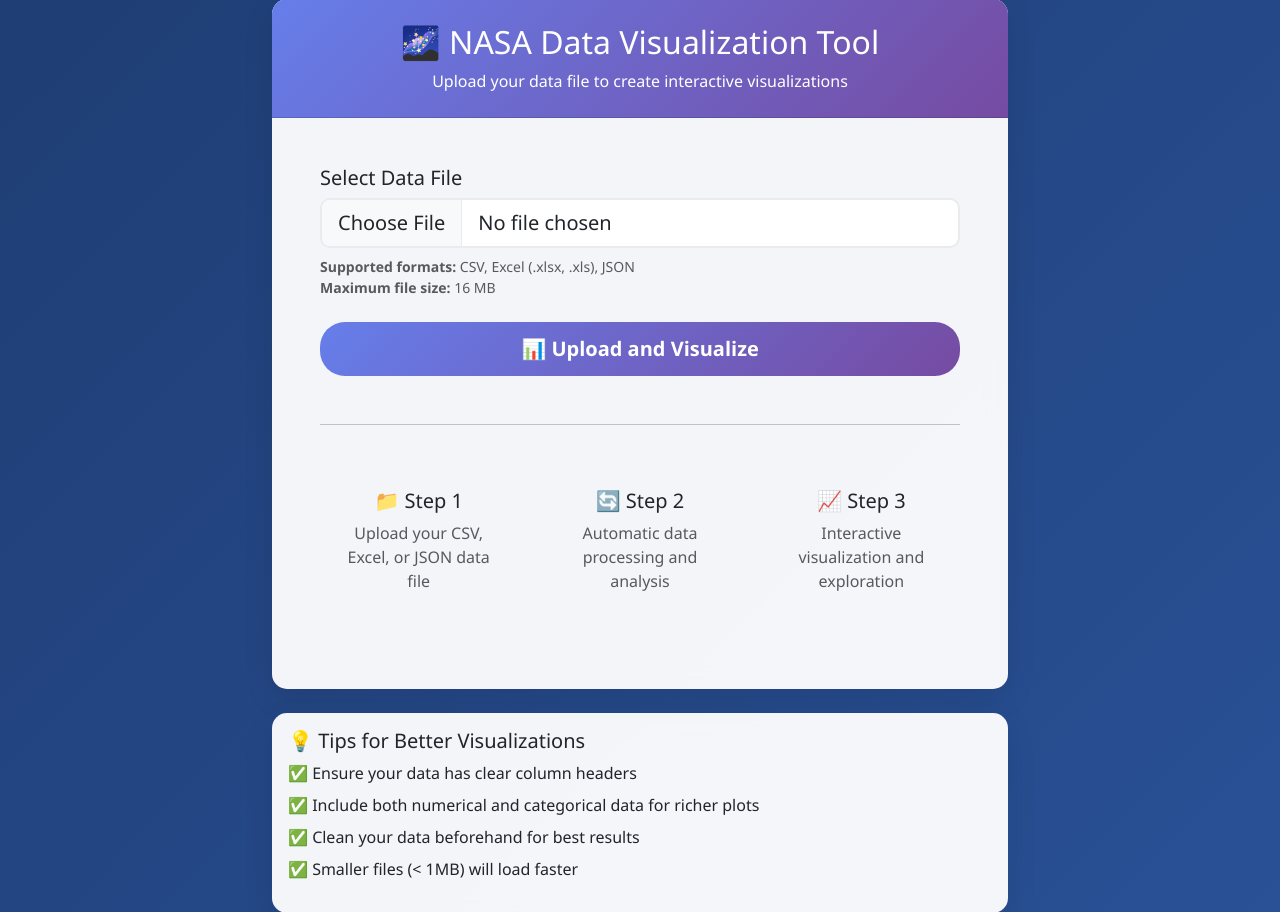
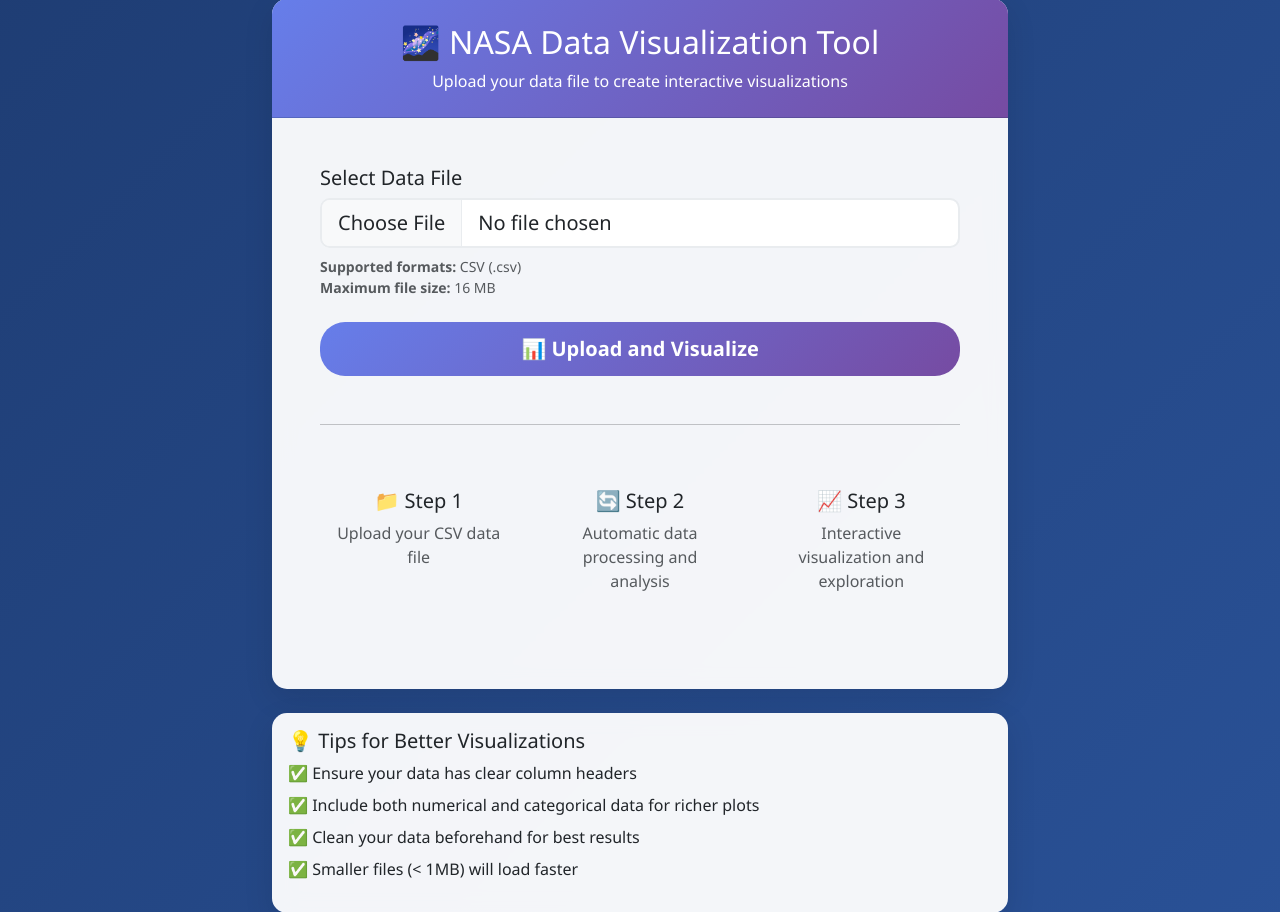
Before and after one commit to dyka3773/exoplings, a Flask app: page / in a window 1280 px wide. Shown: the part 153-1065 px from the top of the page. Run offline with Flask 3, Linux system fonts and the light colour scheme.

Commit message:
feat: remove support for all file formats except for csv

```diff
--- a/src/exoplings/data_processing.py
+++ b/src/exoplings/data_processing.py
@@ -12,10 +12,6 @@ def load_data(filepath) -> pd.DataFrame:
         file_ext = filepath.rsplit(".", 1)[1].lower()
         if file_ext == "csv":
             df = pd.read_csv(filepath)
-        elif file_ext in ["xlsx", "xls"]:
-            df = pd.read_excel(filepath)
-        elif file_ext == "json":
-            df = pd.read_json(filepath)
         else:
             raise ValueError(f"Unsupported file format: {file_ext}")
         return df
--- a/src/exoplings/routes.py
+++ b/src/exoplings/routes.py
@@ -65,7 +65,7 @@ def register_routes(app):
                 os.remove(filepath)
                 return redirect(request.url)
         else:
-            flash("Invalid file type. Please upload a CSV, Excel, or JSON file.")
+            flash("Invalid file type. Please upload a CSV file.")
             return redirect(request.url)
 
     @app.route("/visualize/<filename>")
--- a/src/exoplings/templates/index.html
+++ b/src/exoplings/templates/index.html
@@ -18,10 +18,10 @@
                                class="form-control form-control-lg"
                                id="file"
                                name="file"
-                               accept=".csv,.xlsx,.xls,.json"
+                               accept=".csv"
                                required>
                         <div class="form-text mt-2">
-                            <strong>Supported formats:</strong> CSV, Excel (.xlsx, .xls), JSON<br>
+                            <strong>Supported formats:</strong> CSV (.csv)<br>
                             <strong>Maximum file size:</strong> 16 MB
                         </div>
                     </div>
@@ -39,7 +39,7 @@
                     <div class="col-md-4 mb-3">
                         <div class="p-3">
                             <h5>📁 Step 1</h5>
-                            <p class="text-muted">Upload your CSV, Excel, or JSON data file</p>
+                            <p class="text-muted">Upload your CSV data file</p>
                         </div>
                     </div>
                     <div class="col-md-4 mb-3">
@@ -111,7 +111,7 @@ document.getElementById('file').addEventListener('change', function(e) {
             <strong>Selected file:</strong> ${fileName}<br>
             <strong>Size:</strong> ${fileSize} MB<br>
             <strong>Type:</strong> ${fileExt.toUpperCase()}<br>
-            <small class="text-muted">Supported formats: CSV, Excel (.xlsx, .xls), JSON | Maximum: 16 MB</small>
+            <small class="text-muted">Supported formats: CSV (.csv) | Maximum: 16 MB</small>
         `;
 
         // Validate file size
--- a/src/exoplings/utils.py
+++ b/src/exoplings/utils.py
@@ -5,9 +5,6 @@ def allowed_file(filename):
     """Check if the uploaded file has an allowed extension."""
     return "." in filename and filename.rsplit(".", 1)[1].lower() in {
         "csv",
-        "xlsx",
-        "xls",
-        "json",
     }
 
 
```
